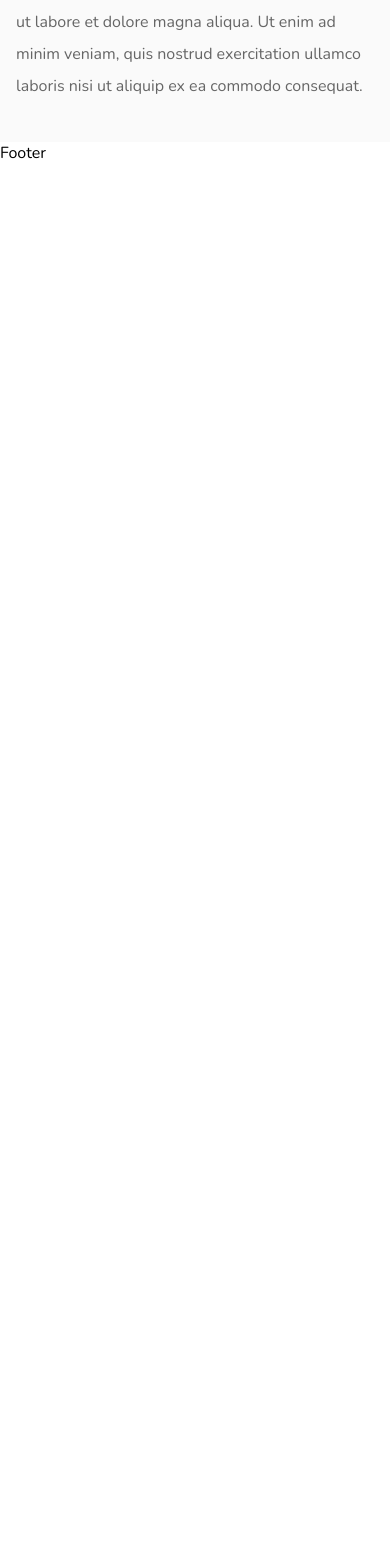
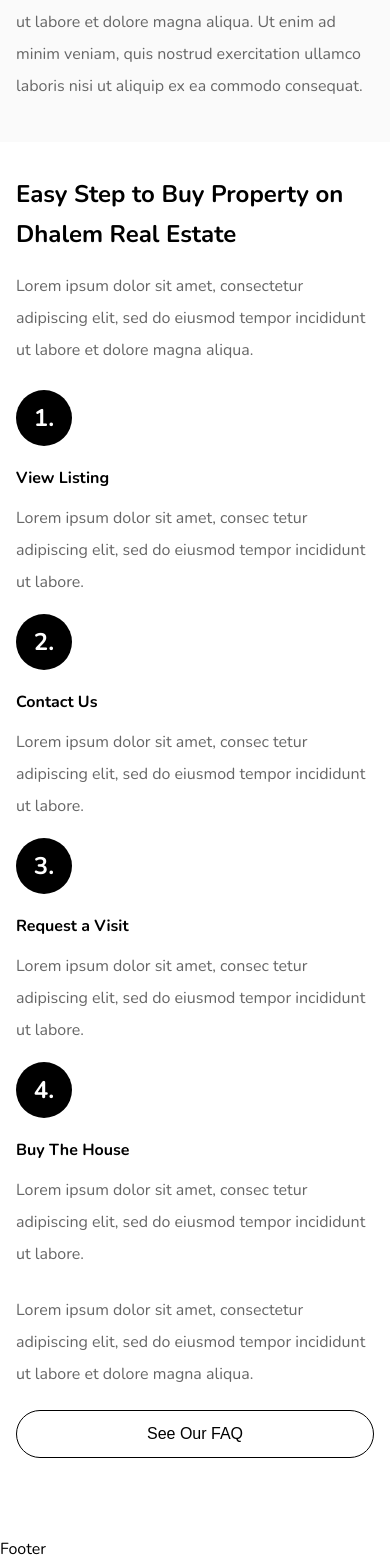
Before and after one commit to paulinasprojects/dhalem-dev, a React (Vite) app: page / in a window 390 px wide. Shown: the part 3810-5370 px from the top of the page. Before the commit the page ends 3974 px from the top, so only its background shows below. Built offline with nearby package versions, Linux system fonts and the light colour scheme.

Commit message:
added  responsive Buy Property Steps section

```diff
--- /dev/null
+++ b/src/components/buy-property-steps.tsx
@@ -0,0 +1,40 @@
+import "@/styles/buy-property-steps.scss";
+
+const BuyPropertySteps = () => {
+  return (
+    <div className="buy-property-steps-container">
+      <div className="flex | buy-property-title-container">
+        <span className="buy-property-title">Easy Step to Buy Property on Dhalem Real Estate</span>
+        <span className="buy-property-description">Lorem ipsum dolor sit amet, consectetur adipiscing elit, sed do eiusmod tempor incididunt ut labore et dolore magna aliqua.</span>
+      </div>
+      <div className="flex | steps-container">
+        <div className="flex-col">
+          <span className="mb-16 | step-number">1.</span>
+          <span className="mb-8 | step-title">View Listing</span>
+          <span className="step-description">Lorem ipsum dolor sit amet, consec tetur adipiscing elit, sed do eiusmod tempor incididunt ut labore.</span>
+        </div>
+        <div className="flex-col">
+          <span className="mb-16 | step-number">2.</span>
+          <span className="mb-8 | step-title">Contact Us</span>
+          <span className="step-description">Lorem ipsum dolor sit amet, consec tetur adipiscing elit, sed do eiusmod tempor incididunt ut labore.</span>
+        </div>
+        <div className="flex-col">
+          <span className="mb-16 | step-number">3.</span>
+          <span className="mb-8 | step-title">Request a Visit</span>
+          <span className="step-description">Lorem ipsum dolor sit amet, consec tetur adipiscing elit, sed do eiusmod tempor incididunt ut labore.</span>
+        </div>
+        <div className="flex-col">
+          <span className="mb-16 | step-number">4.</span>
+          <span className="mb-8 | step-title">Buy The House</span>
+          <span className="step-description">Lorem ipsum dolor sit amet, consec tetur adipiscing elit, sed do eiusmod tempor incididunt ut labore.</span>
+        </div>
+      </div>
+      <div className="see-our-faq">
+        <span className="see-our-faq-title">Lorem ipsum dolor sit amet, consectetur adipiscing elit, sed do eiusmod tempor incididunt ut labore et dolore magna aliqua.</span>
+        <button className="see-our-faq-button">See Our FAQ</button>
+      </div>
+    </div>
+  )
+}
+
+export default BuyPropertySteps
--- a/src/index.scss
+++ b/src/index.scss
@@ -113,3 +113,11 @@
 .grid {
   display: grid;
 }
+
+.mb-8 {
+  margin-bottom: 8px;
+}
+
+.mb-16 {
+  margin-bottom: 16px;
+}
--- a/src/pages/home-page.tsx
+++ b/src/pages/home-page.tsx
@@ -1,3 +1,4 @@
+import BuyPropertySteps from "@/components/buy-property-steps"
 import FeaturedListings from "@/components/featured-listings"
 import Hero from "@/components/hero"
 import OurVision from "@/components/our-vision"
@@ -8,6 +9,7 @@
       <Hero/>
       <FeaturedListings/>
       <OurVision/>
+      <BuyPropertySteps/>
     </>
   )
 }
--- /dev/null
+++ b/src/styles/buy-property-steps.scss
@@ -0,0 +1,147 @@
+@import "./responsive.scss";
+
+.buy-property-steps-container {
+  margin-top: 80px;
+  margin-bottom: 80px;
+  margin-left: 72px;
+  margin-right: 72px;
+
+  @include ms {
+    margin-left: 40px;
+    margin-right: 40px;
+  }
+
+  @include md {
+    margin-left: 16px;
+    margin-right: 16px;
+  }
+
+  @include sm {
+    margin-top: 32px;
+    margin-left: 16px;
+    margin-right: 16px;
+  }
+}
+
+.buy-property-title-container {
+  gap: 80px;
+  align-items: center;
+
+  @include sm {
+    flex-direction: column;
+    gap: 16px;
+  }
+
+  .buy-property-title {
+    font-size: var(--heading-three);
+    line-height: 56px;
+    font-weight: bold;
+
+    @include sm {
+      font-size: var(--heading-five);
+      line-height: 40px;
+    }
+  }
+
+  .buy-property-description {
+    font-size: var(--large);
+    color: var(--body-text);
+    line-height: 32px;
+    font-weight: normal;
+  }
+}
+
+.steps-container {
+  margin-top: 80px;
+  margin-bottom: 88px;
+  gap: 16px;
+  align-items: center;
+
+  @include md {
+    display: grid;
+    grid-template-columns: repeat(2, minmax(0, 1fr));
+  }
+
+  @include ms {
+    display: grid;
+    grid-template-columns: repeat(2, minmax(0, 1fr));
+  }
+
+  @include sm {
+    display: grid;
+    grid-template-columns: repeat(1, minmax(0, 1fr));
+    margin-top: 24px;
+    margin-bottom: 24px;
+  }
+
+  .step-number {
+    background-color: var(--secondary-black);
+    color: var(--white-text);
+    border-radius: 50%;
+    width: 56px;
+    height: 56px;
+    display: flex;
+    align-items: center;
+    justify-content: center;
+    font-size: var(--heading-five);
+    line-height: 40px;
+    font-weight: bold;
+  }
+
+  .step-title {
+    font-size: var(--heading-four);
+    font-weight: bold;
+    line-height: 48px;
+
+    @include sm {
+      font-size: var(--disabled-text);
+      line-height: 32px;
+    }
+  }
+
+  .step-description {
+    font-size: var(--large);
+    color: var(--body-text);
+    line-height: 32px;
+    font-weight: normal;
+  }
+}
+
+.see-our-faq {
+  display: flex;
+  align-items: center;
+  justify-content: space-between;
+
+  @include sm {
+    gap: 20px;
+    flex-direction: column;
+  }
+
+  .see-our-faq-title {
+    font-size: var(--large);
+    color: var(--body-text);
+    line-height: 32px;
+    font-weight: normal;
+  }
+
+  .see-our-faq-button {
+    border: 1px solid var(--secondary-black);
+    background: transparent;
+    width: 175px;
+    height: 48px;
+    border-radius: 80px;
+    cursor: pointer;
+    font-size: var(--large);
+    line-height: 32px;
+    font-weight: 500;
+
+    @include sm {
+      width: 100%;
+    }
+  }
+
+  .see-our-faq-button:hover {
+    background-color: var(--secondary-black);
+    color: var(--white-text);
+  }
+}
```
